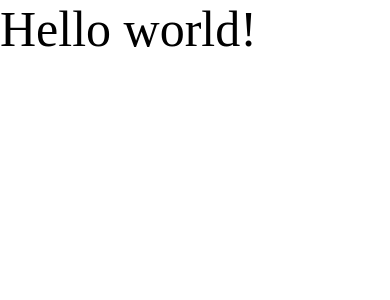
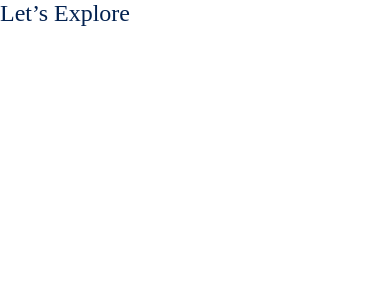
Before and after one commit to VerneriLop/SocialMediaAppUdemy, a React Native app: screen / in a window 390 px wide. Shown: the top 300 px of the page. Built offline with nearby package versions, Linux system fonts and the light colour scheme.

Commit message:
title component

```diff
--- a/App.js
+++ b/App.js
@@ -1,13 +1,11 @@
 import React from 'react';
-import {SafeAreaView, Text} from 'react-native';
-import {getFontFamily} from './assets/fonts/helper';
+import {SafeAreaView} from 'react-native';
+import Title from './components/Title/Title';
 
 const App = () => {
   return (
     <SafeAreaView>
-      <Text style={{fontSize: 50, fontFamily: getFontFamily('Inter', '500')}}>
-        Hello world!
-      </Text>
+      <Title title="Let’s Explore" />
     </SafeAreaView>
   );
 };
--- a/components/Title/Title.js
+++ b/components/Title/Title.js
@@ -0,0 +1,14 @@
+import React from 'react';
+import {Text} from 'react-native';
+
+import style from './style';
+import PropTypes from 'prop-types';
+
+const Title = props => {
+  return <Text style={style.title}>{props.title}</Text>;
+};
+Title.propTypes = {
+  title: PropTypes.string.isRequired,
+};
+
+export default Title;
--- a/components/Title/style.js
+++ b/components/Title/style.js
@@ -0,0 +1,12 @@
+import {StyleSheet} from 'react-native';
+import {getFontFamily} from '../../assets/fonts/helper';
+
+const style = StyleSheet.create({
+  title: {
+    color: '#022150',
+    fontFamily: getFontFamily('Inter', '600'),
+    fontSize: 24,
+  },
+});
+
+export default style;
--- a/package.json
+++ b/package.json
@@ -10,6 +10,7 @@
     "test": "jest"
   },
   "dependencies": {
+    "prop-types": "^15.8.1",
     "react": "18.2.0",
     "react-native": "0.74.1"
   },
```
Also changed, not shown: 3 other files (tests, documents, lock files or other folders).
